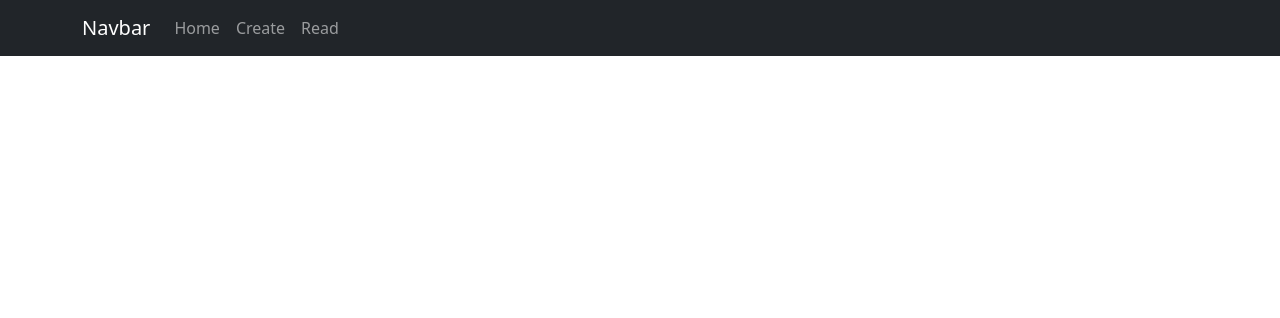
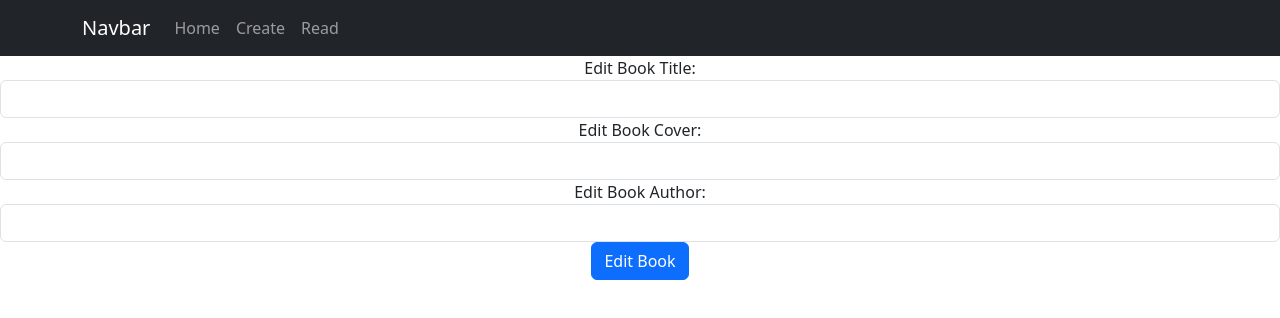
Before and after one commit to SoonMingQian/lab-10, a React (Create React App) app: page /edit/1 in a window 1280 px wide. Shown: the top 318 px of the page. Built offline with nearby package versions, Linux system fonts and the light colour scheme; no server answers.

Commit message:
lab8 complete

```diff
--- a/src/App.js
+++ b/src/App.js
@@ -4,12 +4,11 @@ import 'bootstrap/dist/css/bootstrap.min.css';
 import Container from 'react-bootstrap/Container';
 import Nav from 'react-bootstrap/Nav';
 import Navbar from 'react-bootstrap/Navbar';
-import Header from './components/header';
-import Footer from './components/footer';
 import Content from './components/content';
 import { BrowserRouter, Routes, Route } from "react-router-dom";
 import Create from './components/create';
 import Read from './components/read';
+import Edit from './components/edit';
 
 function App() {
   return (
@@ -31,6 +30,7 @@ function App() {
           <Route path="create" element={<Create></Create>}></Route>
           <Route path="/" element={<Content></Content>}></Route>
           <Route path="read" element={<Read></Read>}></Route>
+          <Route path='/edit/:id' element={<Edit></Edit>}></Route>
         </Routes>
       </div>
     </BrowserRouter>
--- a/src/components/bookItems.js
+++ b/src/components/bookItems.js
@@ -1,4 +1,5 @@
 import Card from 'react-bootstrap/Card';
+import { Link } from 'react-router-dom'
 
 //takes myBook as prop and renders book information using Bootstrap card
 function BookItem(props) {
@@ -15,6 +16,7 @@ function BookItem(props) {
                         </footer>
                     </blockquote>
                 </Card.Body>
+                <Link to={"/edit/"+props.myBook._id} className='btn btn-primary'>Edit</Link>
             </Card>
         </div>
 
--- /dev/null
+++ b/src/components/edit.js
@@ -0,0 +1,80 @@
+import React from 'react';
+import { useParams } from 'react-router-dom';
+import { useState, useEffect } from 'react';
+import axios from 'axios';
+import { useNavigate } from "react-router-dom";
+export default function Edit(props) {
+    // The useParams hook returns an object of key/value pairs of
+    // the dynamic params from the current URL that were matched by
+    //the <Route path>.
+    let { id } = useParams();
+    // update arrays using the React useState()
+    // and without the Array objects push() method
+    const [title, setTitle] = useState("");
+    const [cover, setCover] = useState("");
+    const [author, setAuthor] = useState("");
+    // useNavigate return a function that we can use to navigate
+    const navigate = useNavigate();
+    //useEffect Hook is similar componentDidMount
+    useEffect(() => {
+        //axios is a promised based web client
+        //make a HTTP Request with GET method and pass as part of the
+        //url.
+        axios.get('http://localhost:4000/api/books/' + id)
+            .then((response) => {// Assign Response data to the arrays using useState.
+                setTitle(response.data.title);
+                setCover(response.data.cover);
+                setAuthor(response.data.author);
+            })
+            .catch(function (error) {
+                console.log(error);
+            })
+    }, []);
+    const handleSubmit = (event) => {
+        event.preventDefault();
+        const newBook = {
+            id: id,
+            title: title,
+            cover: cover,
+            author: author
+        };
+        axios.put('http://localhost:4000/api/books/' + id, newBook)
+            .then((res) => {
+                console.log(res.data);
+                navigate('/read');
+            });
+    }
+    return (
+        <div>
+            <form onSubmit={handleSubmit}>
+                <div className="form-group">
+                    <label>Edit Book Title: </label>
+                    <input type="text"
+                        className="form-control"
+                        value={title}
+                        onChange={(e) => setTitle(e.target.value)}
+                    />
+                </div>
+                <div className="form-group">
+                    <label>Edit Book Cover: </label>
+                    <input type="text"
+                        className="form-control"
+                        value={cover}
+                        onChange={(e) => setCover(e.target.value)}
+                    />
+                </div>
+                <div className="form-group">
+                    <label>Edit Book Author: </label>
+                    <input type="text"
+                        className="form-control"
+                        value={author}
+                        onChange={(e) => setAuthor(e.target.value)}
+                    />
+                </div>
+                <div className="form-group">
+                    <input type="submit" value="Edit Book" className="btn btn-primary" />
+                </div>
+            </form>
+        </div>
+    );
+}
```
Also changed, not shown: 1 other file (tests, documents, lock files or other folders).
